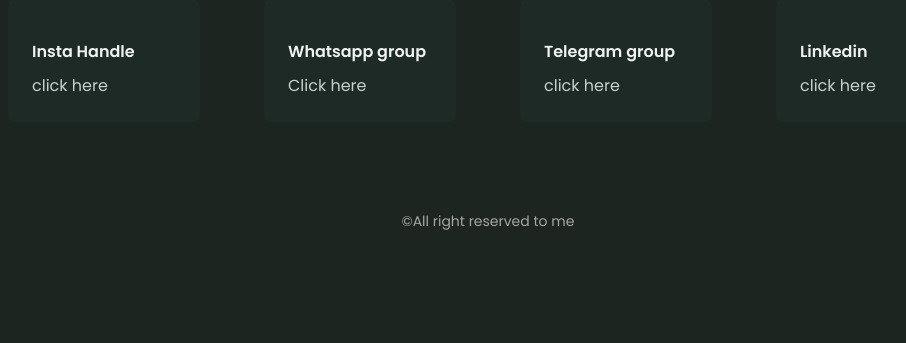
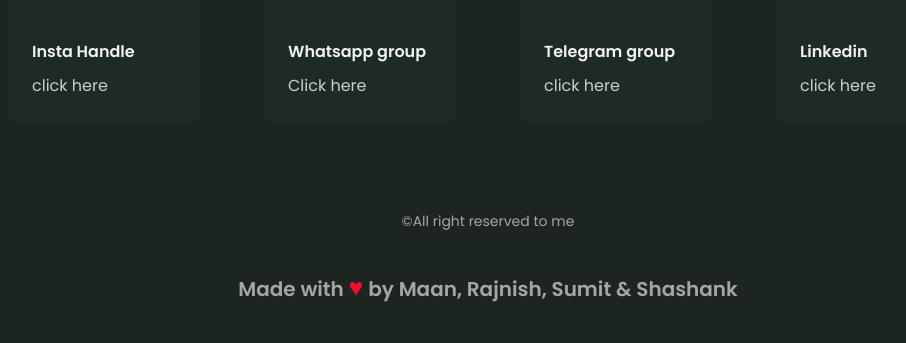
Before and after one commit to 0rajnishk/studify, a Flask app: page / in a window 1280 px wide. Shown: the part 973-1316 px from the top of the page, without its empty margins (152-1058 px from the left). Before the commit the page ends 1203 px from the top, so only its background shows below. Run offline with Flask 2, Linux system fonts and the light colour scheme.

Commit message:
Credit footer: initial

```diff
--- a/static/css/login.css
+++ b/static/css/login.css
@@ -882,3 +882,20 @@
 #login-button:hover {
     background-color: #357ae8;
 }
+
+.heart {
+	color: #ef0e2b;
+	font-size:25px;
+}
+
+.jrslm-white2 {
+	/* width: 290px; */
+	/* color: #000000; */
+	/* border: solid #000000 5px; */
+	padding: 5px;
+	text-align: center;
+	margin: 30px;
+	/* font-family: 'Biryani', sans-serif; */
+	font-size: 20px;
+	font-weight: bold;
+}
--- a/templates/index.html
+++ b/templates/index.html
@@ -32,7 +32,7 @@
               <div class="nav__menu" id="nav-menu">
                 <ul class="nav__list">
                   <!-- <li class="nav__item"><a href="#home" class="nav__link active-link">Home</a></li> -->
-                  <li class="nav__item"><a href="#Importantlink" class="nav__link">Quiz Evaluator</a></li>
+                  <li class="nav__item"><a href="https://exam-eval-3uoftpsktq-el.a.run.app/" class="nav__link">Quiz Evaluator</a></li>
                   <li class="nav__item"><a href="#menu" class="nav__link">Grade calculator</a></li>
                   <li class="nav__item"><a href="#contact" class="nav__link">Contact us</a></li>
 
@@ -260,6 +260,8 @@
             </div> -->
 
             <p class="footer__copy">&#169;All right reserved to me</p>
+            <div class="jrslm-white2 w3-center footer__copy">Made with&nbsp;<span class="heart">&#9829;</span>&nbsp;by Maan, Rajnish, Sumit & Shashank</div>
+
           </footer>
 
           <!--========== SCROLL REVEAL ==========-->
```
